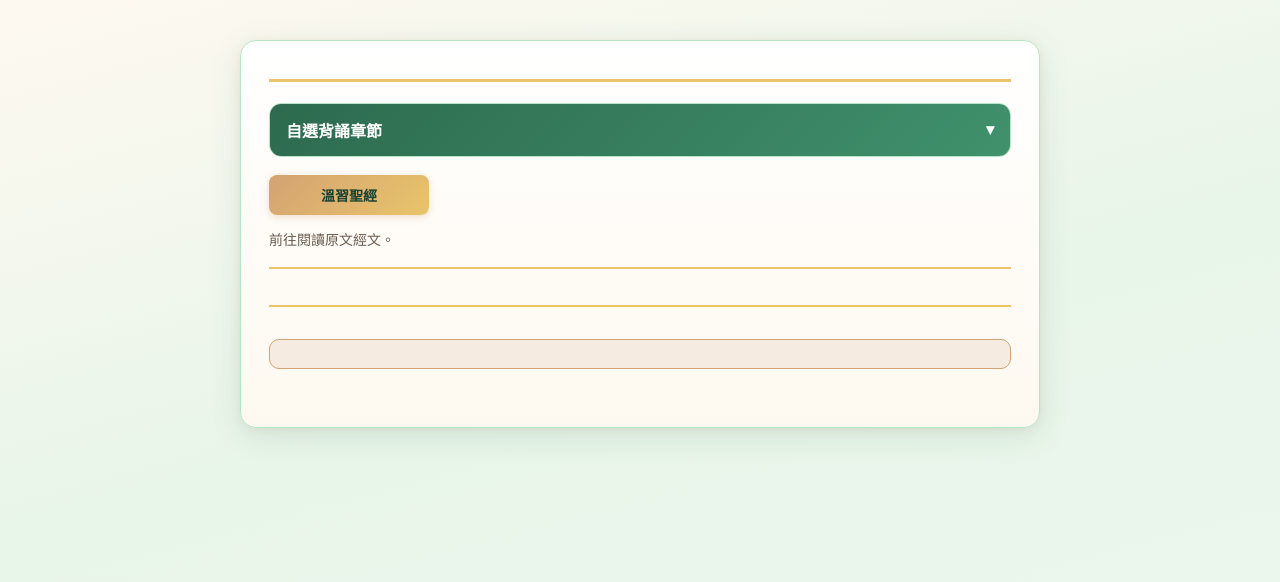
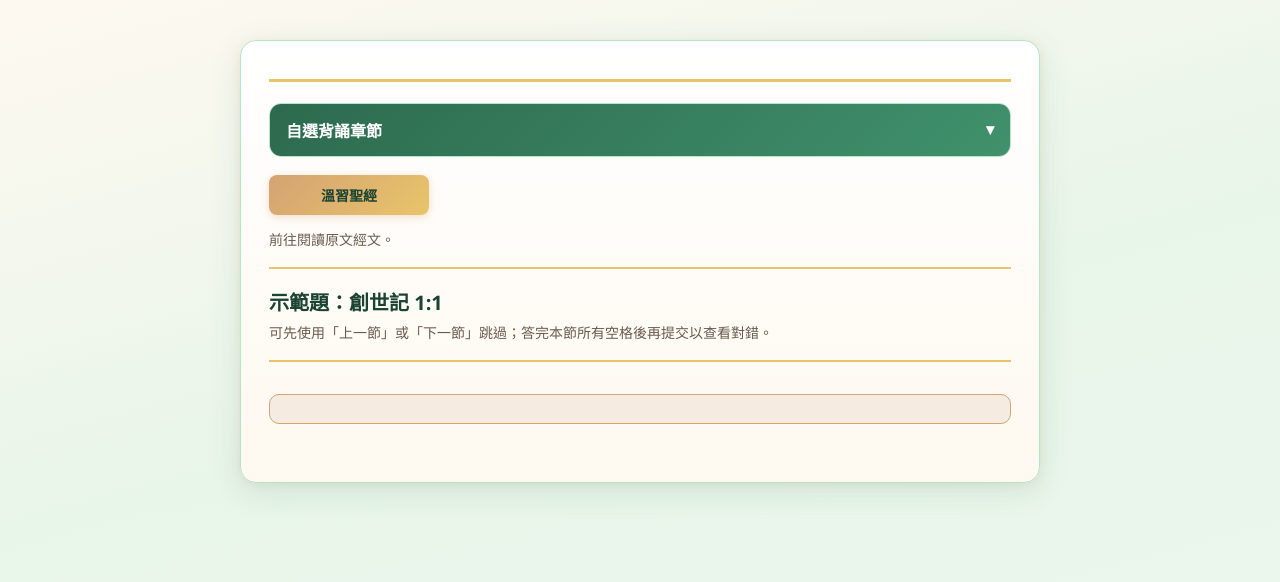
Before and after one commit to Jack-Tam-0422/bible_memorise, a Node project: template views/memorize.ejs in a window 1280 px wide. Shown: the top 582 px of the page. Run offline with Node 20 templates, Linux system fonts and the light colour scheme; the template is opened without the code that fills it, so the values that code supplies are empty.

Commit message:
Revert "Remove redundant quiz demo heading and progress text"
This reverts commit d0690c53f1d4d89bd63b8f3916297d872c7fd91d.

```diff
--- a/public/js/memorize.js
+++ b/public/js/memorize.js
@@ -6,9 +6,11 @@ const retryMaskBtn = document.getElementById('retryMaskBtn');
 const submitAnswersBtn = document.getElementById('submitAnswersBtn');
 const prevVerseBtn = document.getElementById('prevVerseBtn');
 const nextVerseBtn = document.getElementById('nextVerseBtn');
+const quizProgress = document.getElementById('quizProgress');
 const memorizeResult = document.getElementById('memorizeResult');
 const gradingResult = document.getElementById('gradingResult');
 const memorizeMessage = document.getElementById('memorizeMessage');
+const demoHeading = document.getElementById('demo-heading');
 const bibleIndex = window.bibleIndex || {};
 const memorizeDefaults = window.memorizeDefaults || {};
 
@@ -62,6 +64,8 @@ function getCurrentVerseNumber() {
 function clearQuizResults() {
   memorizeResult.innerHTML = '';
   gradingResult.innerHTML = '';
+  quizProgress.classList.add('hidden');
+  quizProgress.textContent = '';
   retryMaskBtn.classList.add('hidden');
   hideActionButtons();
   quizVerses = [];
@@ -72,7 +76,18 @@ function clearQuizResults() {
   isGraded = false;
 }
 
-function updateDemoHeading() {}
+function updateDemoHeading(book, chapter, verse) {
+  if (!demoHeading) {
+    return;
+  }
+
+  if (verse) {
+    demoHeading.textContent = `練習題：${book} ${chapter}:${verse}`;
+    return;
+  }
+
+  demoHeading.textContent = `練習題：${book} 第 ${chapter} 章`;
+}
 
 function updateChapters(options = {}) {
   const { clearQuiz = true } = options;
@@ -134,6 +149,18 @@ function buildQuizVerses(data) {
 
 function countAllBlanks(verses) {
   return verses.reduce((total, verseData) => total + verseData.blanks.length, 0);
+}
+
+function updateProgress() {
+  if (quizVerses.length === 0) {
+    quizProgress.classList.add('hidden');
+    quizProgress.textContent = '';
+    return;
+  }
+
+  const current = quizVerses[currentVerseIndex];
+  quizProgress.classList.remove('hidden');
+  quizProgress.textContent = `第 ${currentVerseIndex + 1} / ${quizVerses.length} 節（本節 ${current.blanks.length} 題）`;
 }
 
 function canGoPreviousVerse() {
--- a/views/memorize.ejs
+++ b/views/memorize.ejs
@@ -73,7 +73,10 @@
         <p class="hint-text">前往閱讀原文經文。</p>
       </section>
 
-      <section class="home-section quiz-demo-section">
+      <section class="home-section quiz-demo-section" aria-labelledby="demo-heading">
+        <h2 id="demo-heading" class="section-heading">示範題：創世記 1:1</h2>
+        <p class="hint-text">可先使用「上一節」或「下一節」跳過；答完本節所有空格後再提交以查看對錯。</p>
+        <section id="quizProgress" class="quiz-progress hidden" aria-live="polite"></section>
         <section id="memorizeResult" class="scripture-result" aria-live="polite"></section>
         <section id="gradingResult" class="grading-result" aria-live="polite"></section>
         <div class="button-row quiz-actions">
```
